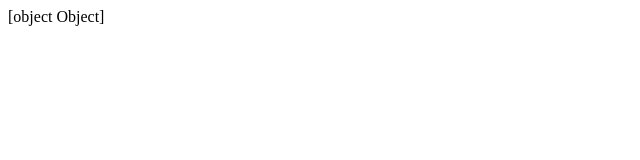
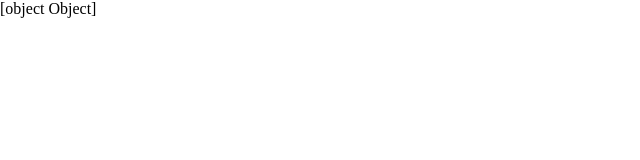
Before and after one commit to d120145/Malachite, a Nuxt app: page / in a window 1280 px wide. Shown: the top 160 px of the page, without its empty margins (0-640 px from the left). Built offline with nearby package versions, Linux system fonts and the light colour scheme.

Commit message:
Add reset.css

```diff
--- /dev/null
+++ b/assets/css/reset.css
@@ -0,0 +1,4 @@
+*{
+    margin: 0;
+    padding: 0;
+}
--- a/nuxt.config.ts
+++ b/nuxt.config.ts
@@ -1,4 +1,3 @@
-// https://nuxt.com/docs/api/configuration/nuxt-config
-export default defineNuxtConfig({
-
+export default ({
+    css: ['@/assets/css/reset.css'],
 })
```
